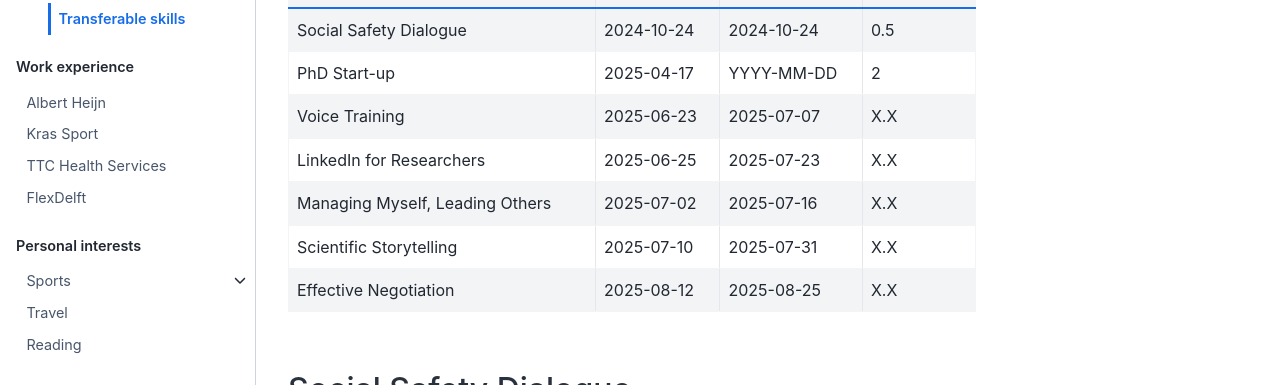
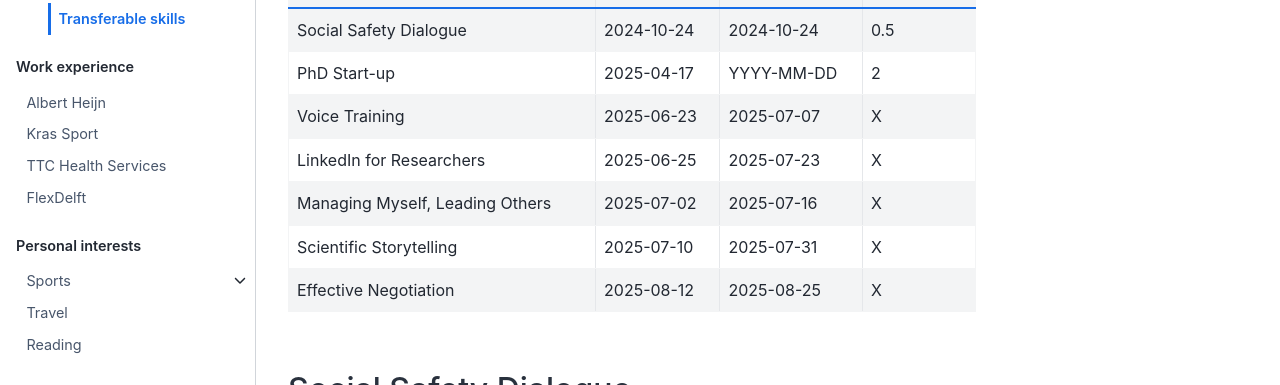
Before and after one commit to navanvliet/navanvliet, a Jupyter Book: the page built from book/Education/PhD/GS/Transferable_skills.md, in a window 1280 px wide and 900 px high. Shown: the part 401-786 px from the top of the window. Built offline with Jupyter Book 1.0.4 settings and Sphinx 7.4.7 and the Sphinx Book theme 1.1.4, drawn with Linux system fonts in a browser that asks for light colours; comment, search, counter and statistics services are not loaded.

Commit message:
changes table added

```diff
--- a/book/Education/PhD/GS/Transferable_skills.md
+++ b/book/Education/PhD/GS/Transferable_skills.md
@@ -6,11 +6,11 @@ As a PhD candidate, it's easy to focus solely on developing deep expertise in yo
 |----------------------------------|------------|------------|------------|
 | Social Safety Dialogue           | 2024-10-24 | 2024-10-24 | 0.5        |
 | PhD Start-up                     | 2025-04-17 | YYYY-MM-DD | 2          |
-| Voice Training                   | 2025-06-23 | 2025-07-07 | X.X        |
-| LinkedIn for Researchers         | 2025-06-25 | 2025-07-23 | X.X        |
-| Managing Myself, Leading Others  | 2025-07-02 | 2025-07-16 | X.X        |
-| Scientific Storytelling          | 2025-07-10 | 2025-07-31 | X.X        |
-| Effective Negotiation            | 2025-08-12 | 2025-08-25 | X.X        |
+| Voice Training                   | 2025-06-23 | 2025-07-07 | X          |
+| LinkedIn for Researchers         | 2025-06-25 | 2025-07-23 | X          |
+| Managing Myself, Leading Others  | 2025-07-02 | 2025-07-16 | X          |
+| Scientific Storytelling          | 2025-07-10 | 2025-07-31 | X          |
+| Effective Negotiation            | 2025-08-12 | 2025-08-25 | X          |
 
 ## Social Safety Dialogue
 The Social Safety Dialogue organized for PhD students in the Engineering Structures department provided a valuable opportunity to openly discuss issues related to safety, respect, and well-being in the academic environment. As a PhD candidate, you often find yourself in a vulnerable and dependent position—relying on supervisors for guidance, resources, and career progression—making it difficult to speak up when boundaries are crossed or expectations become unclear or overwhelming.
```
Also changed, not shown: book/Education/PhD/GS/Discipline_skills.md (+4 -0 lines), book/Education/PhD/GS/Research_skills.md (+14 -1 lines), book/Education/PhD/GS/Figures/Mindmap_PhD.png (added).
